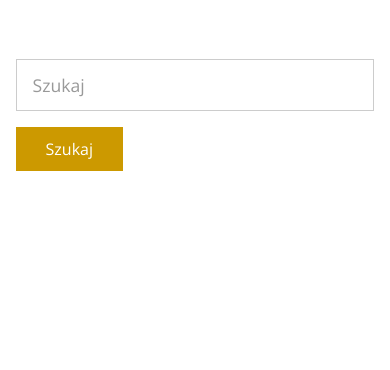
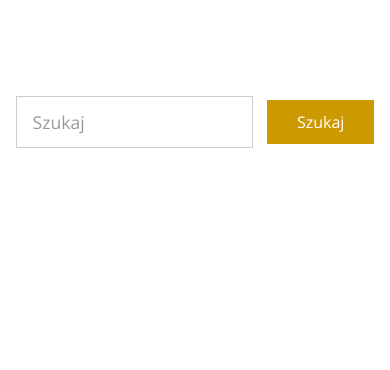
Before and after one commit to CCLab/OK-LAB, a Django app: page / in a window 390 px wide. Shown: the part 100-470 px from the top of the page. Run offline with Django 3.2, Linux system fonts and the light colour scheme; some libraries are stand-ins or nearby versions.

Commit message:
index - searching

```diff
--- a/base/static/css/style.css
+++ b/base/static/css/style.css
@@ -235,6 +235,14 @@ p { line-height: 1.9; }
 
 .form-control:focus { border-color: #CC9900; }
 
+.search-form-control {
+
+}
+
+.input-group-btn {
+    padding-left: 15px;
+}
+
 .form-description { margin-top: 30px; }
 .default-form { padding-top: 20px; }
 
@@ -337,7 +345,7 @@ p { line-height: 1.9; }
 	#goldNavbar .navbar-nav .nav-link { padding: 10px 35px; }
 	#goldNavbar {
 		background: white;
-		border-radius: 6px;
+		border-radius: 0px;
 	}
 	#goldNavbar .navbar-nav .nav-item+.nav-item { margin-left: 0; }
 	.navbar-toggler {
@@ -433,3 +441,7 @@ p { line-height: 1.9; }
 		margin-right: auto;
 	}
 }
+
+.search-section {
+    padding-top: 10%;
+}
--- a/base/templates/index.html
+++ b/base/templates/index.html
@@ -3,15 +3,19 @@
 
 
 {% block content %}
-<div class="row">
-    <form action="index.html" method="post" class="default-form">
-        <div class="col-lg-10 form-group">
-            <input type="text" id="search" name="search" class="form-control" placeholder="Szukaj"/>
-        </div>
-        <div class="col-lg-2">
-            <button type="submit" class="gold-btn">Szukaj</button>
-        </div>
-    </form>
+<div class="row search-section">
+    <div class="col-lg-2"></div>
+    <div class="col-lg-8">
+        <form action="/" method="post" class="default-form">
+            <div class="input-group">
+                <input type="text" id="search" name="search" class="form-control search-form-control" placeholder="Szukaj"/>
+                <span class="input-group-btn">
+                    <button type="submit" class="btn gold-btn">Szukaj</button>
+                </span>
+            </div>
+        </form>
+    </div>
+    <div class="col-lg-2"></div>
 </div>
 
 {% endblock %}
```
